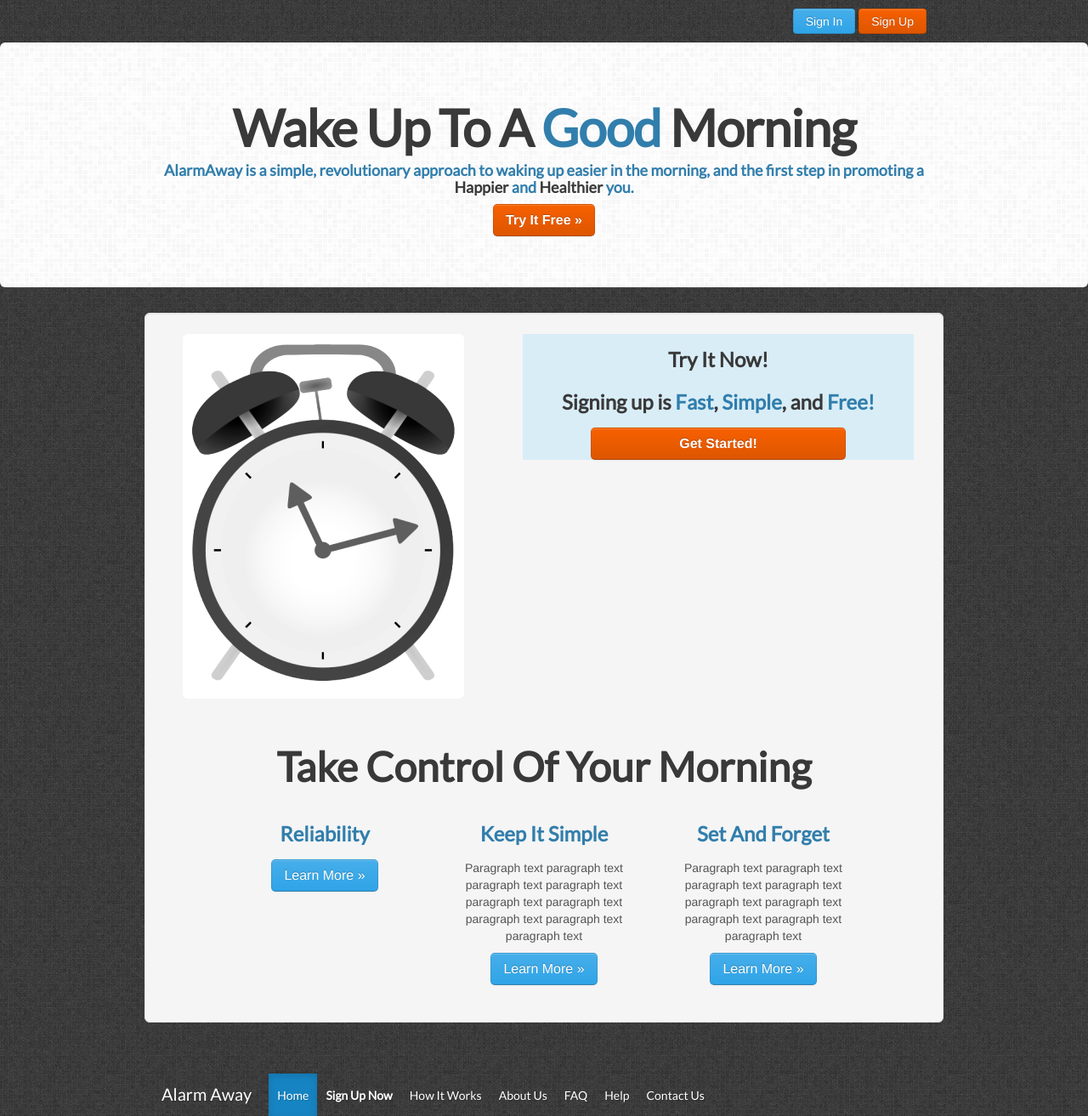
After one commit to JRoszkow789/alarmaway, a Flask app: template app/templates/frontend/index.html in a window 1280 px wide. The commit adds this page. Shown: the whole page at 85% size. Run offline with Flask 2, Linux system fonts and the light colour scheme; the template is opened without the code that fills it, so the values that code supplies are empty; parts of the project's set-up code (start-up, migrations or seed data) failed here and were passed over; some libraries are stand-ins or nearby versions.

Commit message:
Added frontend and admin module. Removed respective views from __init__.

```diff
--- a/app/__init__.py
+++ b/app/__init__.py
@@ -1,9 +1,8 @@
 from __future__ import absolute_import, division, print_function
 import datetime
-from flask import (flash, Flask, g, redirect, render_template,
-    request, session, url_for)
+
+from flask import Flask, g, render_template, request, session
 from flask.ext.sqlalchemy import SQLAlchemy
-from .users.decorators import login_required, non_login_required
 
 
 app = Flask(__name__)
@@ -53,10 +52,7 @@ from .celery import TaskManager
 task_manager = TaskManager()
 task_manager.init_db(db)
 
-from app.alarms.models import Alarm
-from app.phones.models import Phone
 from app.users.models import User
-from app.celery.models import ManagedTask
 
 from app.phones.views import mod as phonesModule
 app.register_blueprint(phonesModule)
@@ -66,6 +62,10 @@ from app.alarms.views import mod as alarmsModule
 app.register_blueprint(alarmsModule)
 from app.responses.views import mod as responsesModule
 app.register_blueprint(responsesModule)
+from app.frontend.views import mod as frontendModule
+app.register_blueprint(frontendModule)
+from app.admin.views import mod as adminModule
+app.register_blueprint(adminModule)
 
 @app.before_request
 def before_request():
@@ -101,28 +101,6 @@ def server_error(error):
     app.logger.error(error)
     return render_template('500.html'), 500
 
-@app.route('/')
-@non_login_required()
-def home():
-    return render_template('index.html')
-
-@app.route('/checkit')
-@login_required
-def admin_panel():
-    if g.user.email.lower() not in app.config['SUPER_USERS']:
-        flash(
-            'You do not have the proper credentials to view this page.',
-            'error',
-        )
-        return redirect(url_for('user_home'))
-
-    return render_template('admin.html',
-        users=User.query.all(),
-        alarms=Alarm.query.all(),
-        phones=Phone.query.all(),
-        tasks=ManagedTask.query.all(),
-    )
-
 # Add some filters to jinja
 app.jinja_env.filters['format_alarm_time'] = format_alarm_time
 app.jinja_env.filters['format_alarm_status'] = format_alarm_status
--- a/app/templates/404.html
+++ b/app/templates/404.html
@@ -12,7 +12,7 @@
     <h4 class="header-dark">If you came here from a link on our site, that's a problem! <a href="#">Please let us know!</a></h4>
     <h4 class="header-dark">If you came here from another site, they might be a little outdated...</h4>
     <h4 class="header-dark">If you typed in the URL, double check your entry</h4>
-    <h4 class="header-dark"><a href="{{ url_for('home') }}" class="btn btn-primary">Back to Home Page</a></h4>
+    <h4 class="header-dark"><a href="{{ url_for('frontend.home') }}" class="btn btn-primary">Back to Home Page</a></h4>
   </div>
 </div>
 {% endblock %}
--- a/app/templates/500.html
+++ b/app/templates/500.html
@@ -12,7 +12,7 @@
     <h4 class="header-dark">You have arrived at this page because our server reported an
       error. We are actively working on fixing this, and if you have any comments or
       questions. Please, <a href="#">Let us know!</a></h4>
-    <h4 class="header-dark"><a href="{{ url_for('home') }}" class="btn btn-primary">Back to Home Page</a></h4>
+    <h4 class="header-dark"><a href="{{ url_for('frontend.home') }}" class="btn btn-primary">Back to Home Page</a></h4>
   </div>
 </div>
 {% endblock %}
--- a/app/templates/base.html
+++ b/app/templates/base.html
@@ -156,9 +156,9 @@
 <div id="footer">
     <div class="navbar aa-footer-nav">
       <div class="navbar-inner aa-footer-nav-inner">
-        <a href="{{ url_for('home') }}" class="brand">Alarm Away</a>
+        <a href="{{ url_for('frontend.home') }}" class="brand">Alarm Away</a>
         <ul class="nav">
-          <li class="active"><a href="{{ url_for('home') }}">Home</a></li>
+          <li class="active"><a href="{{ url_for('frontend.home') }}">Home</a></li>
           <li>
             <a href="{{ url_for('users.register') }}"><strong>Sign Up Now</strong></a>
           </li>
--- /dev/null
+++ b/app/templates/frontend/index.html
@@ -0,0 +1,78 @@
+{% extends "base.html" %}
+{% block preheader %}
+<style type="text/css">
+ .promo-container {
+   max-width: 774px;
+   margin: 60px auto;
+   text-align: center;
+ }
+ .promo-header {
+   font-size: 48px;
+   text-align: center;
+ }
+ .promo-pod {
+   width: 220px;
+   padding: 19px;
+   margin: 0;
+   float: left;
+ }
+</style>
+{% endblock %}
+{% block hero_subtitle %}
+  AlarmAway is a simple, revolutionary approach to waking up easier in the
+  morning, and the first step in promoting a
+  <span class="header-dark">Happier</span> and
+  <span class="header-dark">Healthier</span> you.
+{% endblock %}
+{% block hero_extras %}
+  <button class="btn btn-warning btn-large">
+    <strong>Try It Free &raquo;</strong>
+  </button>
+{% endblock %}
+{% block content %}
+  <div class="row zero-row">
+    <div class="span5">
+      <img src="{{ url_for('static', filename='img/alarm-clock-full.png') }}"
+        alt="How AlarmAway Works" class="img-rounded" />
+    </div>
+    <div class="span6 t-center faded-insert">
+      <h3 class="header-dark">Try It Now!</h3>
+      <h3 class="header-dark">Signing up is
+        <span class="header-blue">Fast</span>,
+        <span class="header-blue">Simple</span>, and
+        <span class="header-blue">Free!</span>
+      </h3>
+      <div class="row">
+        <div class="span4 offset1">
+          <a href="{{ url_for('users.register') }}"
+            class="btn btn-warning btn-large btn-block">
+              <strong>Get Started!</strong>
+          </a>
+        </div>
+      </div>
+    </div>
+  </div>
+  <div class="promo-container">
+    <h1 class="promo-header header-dark">Take Control Of Your Morning</h1>
+    <div class="promo-pod">
+      <h3>Reliability</h3>
+      <button type="button" class="btn btn-large btn-primary">
+        Learn More &raquo;</button>
+    </div>
+    <div class="promo-pod">
+      <h3>Keep It Simple</h3>
+      <p>Paragraph text paragraph text paragraph text paragraph text paragraph
+        text paragraph text paragraph text paragraph text paragraph text</p>
+      <button type="button" class="btn btn-large btn-primary">
+        Learn More &raquo;</button>
+    </div>
+    <div class="promo-pod">
+      <h3>Set And Forget</h3>
+      <p>Paragraph text paragraph text paragraph text paragraph text paragraph
+        text paragraph text paragraph text paragraph text paragraph text</p>
+      <button type="button" class="btn btn-large btn-primary">
+        Learn More &raquo;</button>
+    </div>
+  </div>
+</div>
+{% endblock %}
--- a/app/users/views.py
+++ b/app/users/views.py
@@ -148,4 +148,4 @@ def logout():
 
     session.pop('verification_code', None)
     session.pop('user_id', None)
-    return redirect(url_for('home'))
+    return redirect(url_for('frontend.home'))
```
Also changed, not shown: app/admin/decorators.py (added, +16 -0 lines), app/admin/views.py (added, +21 -0 lines), app/frontend/views.py (added, +10 -0 lines), app/admin/__init__.py (added), app/frontend/__init__.py (added), app/templates/admin/main.html (renamed from app/templates/admin.html).
